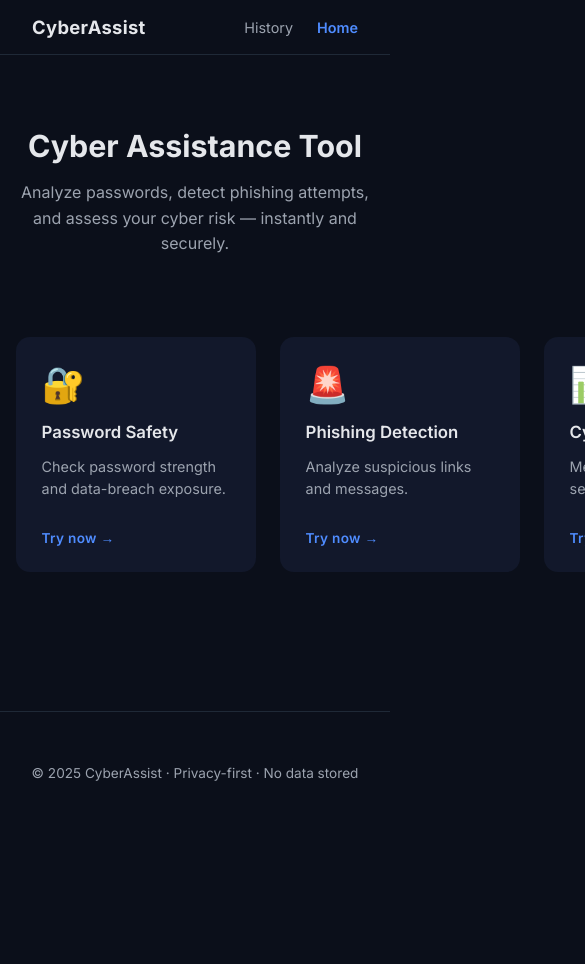
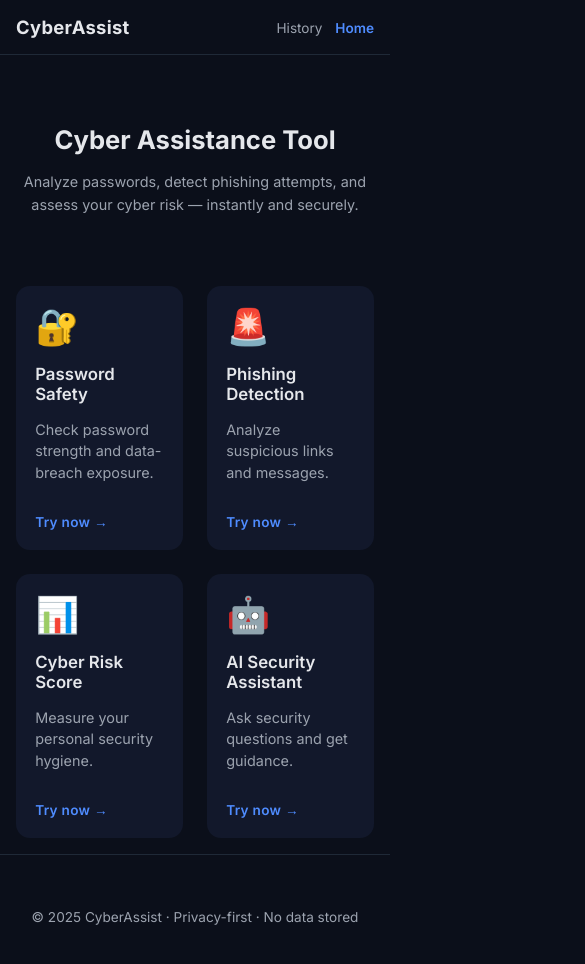
Before and after one commit to bhaskarraorajagiri/Cyber-Assistance-App-Frontend, a React (Vite) app: page / in a window 390 px wide. Shown: the top 964 px of the page, 585 px wide, since content can reach past the window. Before the commit the page ends 844 px from the top, so only its background shows below. Built offline with nearby package versions, Linux system fonts and the light colour scheme; no server answers.

Commit message:
media queries added

```diff
--- a/src/main.css
+++ b/src/main.css
@@ -6,3 +6,11 @@ html, body {
   margin: 0;
   padding: 0;
 }
+
+* {
+  -webkit-tap-highlight-color: transparent;
+}
+
+button {
+  touch-action: manipulation;
+}
--- a/src/styles/history.css
+++ b/src/styles/history.css
@@ -55,3 +55,14 @@
   font-size: 0.8rem;
   color: var(--text-muted);
 }
+
+@media (max-width: 640px) {
+  .history-item {
+    padding: 0.8rem;
+    font-size: 0.85rem;
+  }
+
+  .history-list {
+    gap: 0.8rem;
+  }
+}
--- a/src/styles/home.css
+++ b/src/styles/home.css
@@ -135,14 +135,40 @@ body {
   border-top: 1px solid #1f2937;
 }
 
-/* RESPONSIVE TWEAKS */
+/* RESPONSIVE TWEAKS
 
+   MOBILE (≤ 640px) */
 @media (max-width: 640px) {
   .hero h1 {
-    font-size: 1.9rem;
+    font-size: 1.6rem;
+  }
+
+  .hero p {
+    font-size: 0.9rem;
   }
 
   .features {
-    padding: 1.5rem 1rem;
+    grid-template-columns: 1fr;
+    padding: 1rem;
+  }
+
+  .feature-card {
+    padding: 1.2rem;
+  }
+
+  .navbar {
+    padding: 1rem;
+  }
+
+  .nav-right a {
+    margin-left: 0.8rem;
+    font-size: 0.85rem;
   }
 }
+
+/* TABLET (≤ 1024px) */
+@media (max-width: 1024px) {
+  .features {
+    grid-template-columns: repeat(2, 1fr);
+  }
+}
--- a/src/styles/password.css
+++ b/src/styles/password.css
@@ -135,3 +135,22 @@
   margin-top: 1rem;
   font-size: 0.9rem;
 }
+
+@media (max-width: 640px) {
+  .password-page {
+    padding: 1rem;
+  }
+
+  .password-box {
+    flex-direction: column;
+    gap: 0.8rem;
+  }
+
+  .password-input-wrapper input {
+    width: 100%;
+  }
+
+  .password-box button {
+    width: 100%;
+  }
+}
--- a/src/styles/phishing.css
+++ b/src/styles/phishing.css
@@ -104,3 +104,22 @@ textarea {
   margin-top: 1rem;
   font-size: 0.9rem;
 }
+
+@media (max-width: 640px) {
+  .phishing-page {
+    padding: 1rem;
+  }
+
+  .mode-toggle {
+    flex-direction: column;
+    gap: 0.5rem;
+  }
+
+  textarea {
+    min-height: 120px;
+  }
+
+  .analyze-btn {
+    width: 100%;
+  }
+}
--- a/src/styles/risk.css
+++ b/src/styles/risk.css
@@ -96,3 +96,17 @@
   margin-top: 1rem;
   font-size: 0.9rem;
 }
+
+@media (max-width: 640px) {
+  .risk-form {
+    gap: 1rem;
+  }
+
+  .risk-form label {
+    font-size: 0.9rem;
+  }
+
+  .risk-form button {
+    width: 100%;
+  }
+}
```
